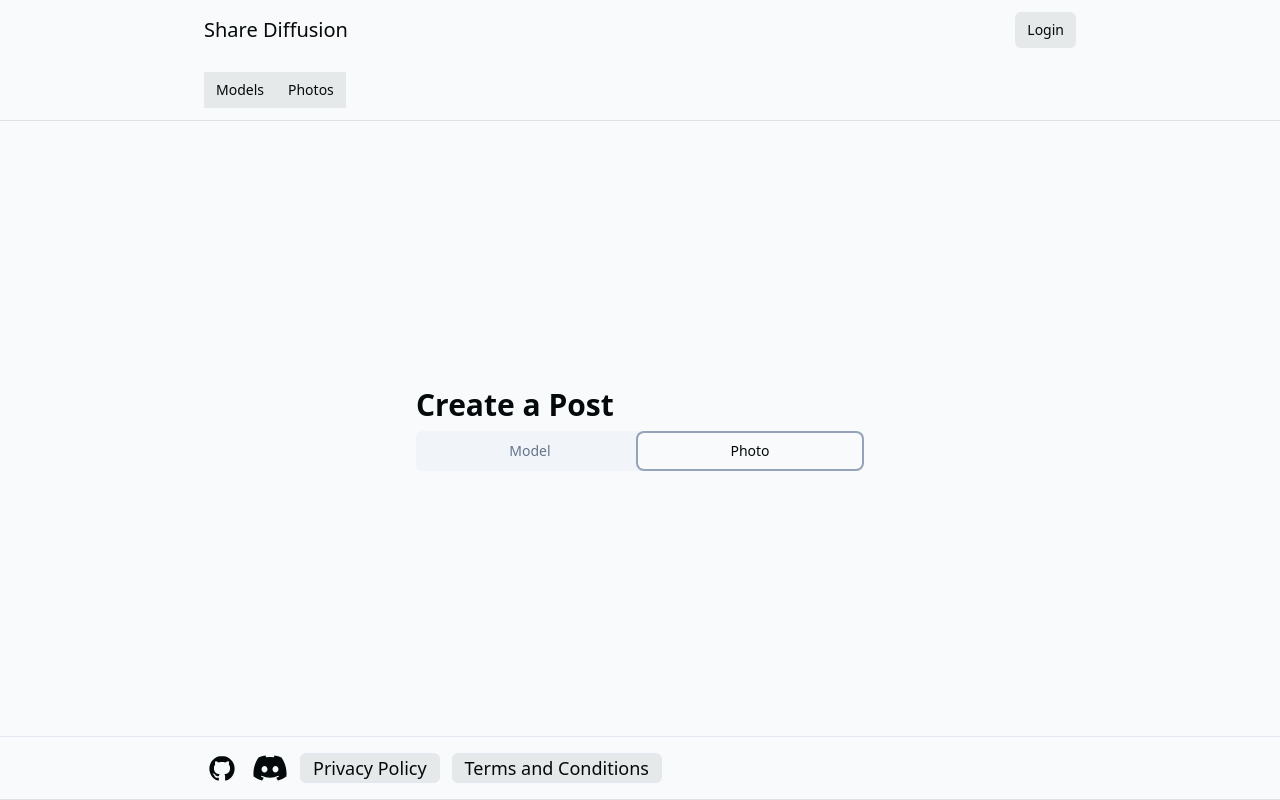
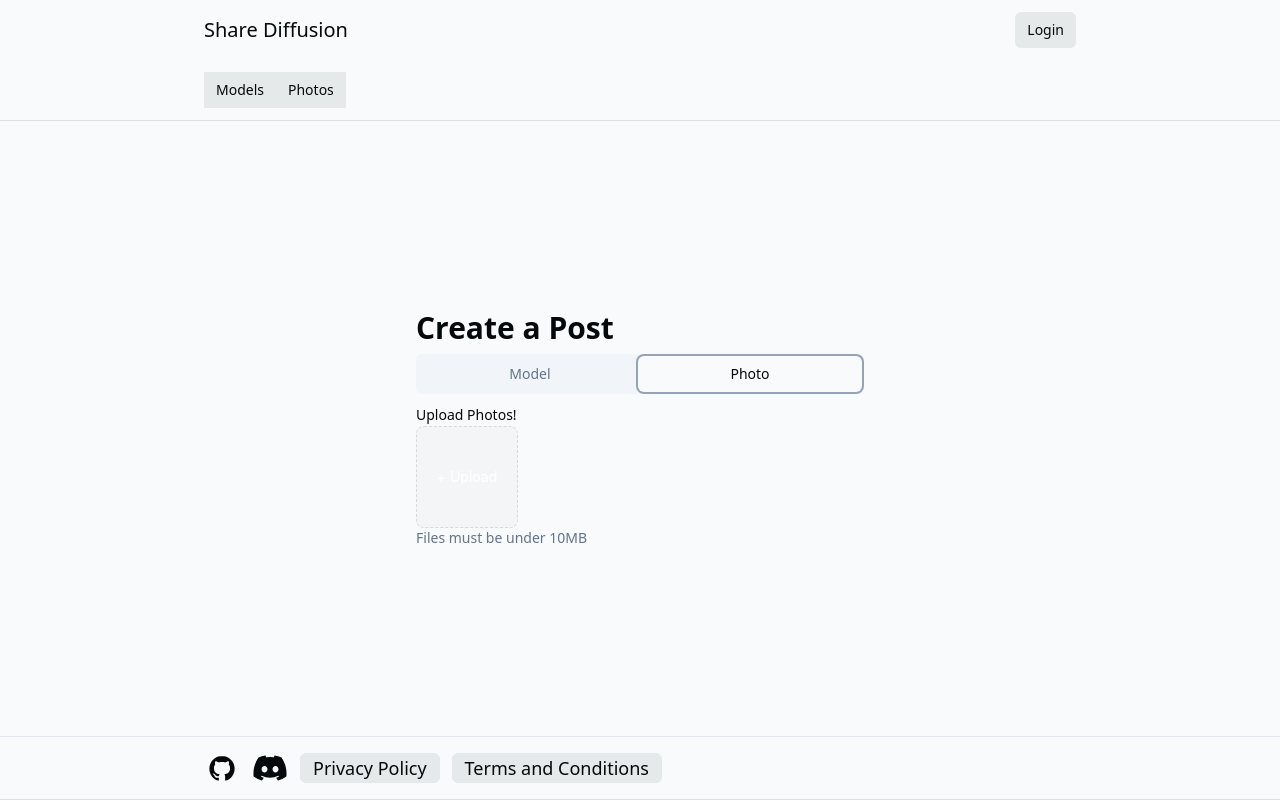
Before and after one commit to killacan/sharediffusion, a Next.js app: page /createpost in a window 1280 px wide. Both pictures are taken after a click on the tab "Photo". Built offline with nearby package versions, Linux system fonts and the light colour scheme; no server answers; what backblaze-b2 would draw is missing.

Commit message:
add create photo post

```diff
--- a/app/_components/schemas.tsx
+++ b/app/_components/schemas.tsx
@@ -27,7 +27,7 @@ export const updatePostSchema = z.object({
     description: z.string(),
 })
 
-const maxFileSize = 1024 * 1024 * 5 // 5MB
+const maxFileSize = 1024 * 1024 * 10 // 5MB
 
 function checkFileType(file: File) {
     if (file?.name) {
@@ -57,6 +57,12 @@ export const signinFormSchema = z.object({
     password: z.string().min(8, {
         message: 'Password must be at least 8 characters long'
     }),
+  })
+
+  export const imgUploadSchema = z.object({
+    file: z.any().refine((file) => file.size < maxFileSize, "File must be less than 10MB" )
+    .refine((file) => checkFileType(file), "File must be a .png or .jpg"),
+
   })
 
   export const signupFormSchema = z.object({
--- a/app/_components/serveractions.tsx
+++ b/app/_components/serveractions.tsx
@@ -339,12 +339,20 @@ export async function createImg(post_id: number | undefined, name: string) {
 
   const { data: user } = await supabase.auth.getUser()
 
-  if (!user.user || !post_id) {
+  if (!user.user) {
     return redirect('/createpost?message=must be logged in to create a post')
   }
 
   const authorizeResponse = await b2.authorize({})
 
+  // we need to allow people to upload images without creating a post.
+  if (!post_id) {
+    const { data: imgData, error } = await supabase.from('pictures').insert({
+      url: `${authorizeResponse.data.downloadUrl}/file/${bucket}/${name}`,
+      file_name: name,
+      user_id: user.user.id,
+    })
+  } else {
     const { data: imgData, error} = await supabase.from('pictures').insert({
       url: `${authorizeResponse.data.downloadUrl}/file/${bucket}/${name}`,
       post_id,
@@ -356,6 +364,8 @@ export async function createImg(post_id: number | undefined, name: string) {
       console.log(error)
       return redirect('/createpost?message=Could not create img')
     }
+  }
+
 
 }
 
--- a/app/createpost/page.tsx
+++ b/app/createpost/page.tsx
@@ -17,7 +17,7 @@ import { Tabs, TabsContent, TabsList, TabsTrigger } from "../_components/ui/tabs
 import { Input } from "../_components/ui/input"
 import FormButton from "../_components/ui/formButton"
 import { Textarea } from "../_components/ui/textarea"
-import { createPostSchema } from '../_components/schemas'
+import { createPostSchema, imgUploadSchema } from '../_components/schemas'
 // import Image from "next/image"
 import { useState } from "react"
 import { twMerge } from "tailwind-merge"
@@ -41,7 +41,7 @@ const acceptedTypes = [
     'image/x-png',
     'image/x-tiff',
     'image/x-xbitmap',
-  ]
+]
 
 export default function PostAModel({
     searchParams,
@@ -63,6 +63,13 @@ export default function PostAModel({
             description: '',
             version: '',
             version_desc: '',
+            file: undefined,
+        }
+    })
+
+    const photoForm = useForm<z.infer<typeof imgUploadSchema>>({
+        resolver: zodResolver(createPostSchema),
+        defaultValues: {
             file: undefined,
         }
     })
@@ -178,6 +185,61 @@ export default function PostAModel({
         }
 
         console.log(values);
+    }
+
+    async function handleImgSubmit() {
+        if (fileList.length > 0) {
+
+            fileList.forEach(async (file) => {
+                const fileContent = await file.originFileObj?.arrayBuffer();
+                // check to make sure we have the file and it's not empty
+                if (!file.originFileObj || !file.type || !file.size || !fileContent) {
+                    console.log("no file or error with file")
+                    return
+                }
+                // Get the signed URL for uploading the file
+                const signedURLResult = await getSignedURL(file.type, file.size);
+
+                if (signedURLResult.failure || !signedURLResult.success) {
+                    console.log(signedURLResult.failure);
+                } else {
+                    const signedURL = signedURLResult.success.url;
+                    const hashBuffer = await crypto.subtle.digest('SHA-1', fileContent);
+                    const hashArray = Array.from(new Uint8Array(hashBuffer));
+                    const hashHex = hashArray
+                        .map((b) => b.toString(16).padStart(2, "0"))
+                        .join("");
+                    // Upload the file using the signed URL
+                    try {
+                        const name = generateFileName()
+
+                        const response = await fetch(signedURL, {
+                            method: 'POST',
+                            mode: 'cors',
+                            body: file.originFileObj, // File object
+                            headers: {
+                                'Content-Type': file.type, // Mime type of the file
+                                'authorization': signedURLResult.success.authorizationToken,
+                                "X-Bz-File-Name": name,
+                                "X-Bz-Content-Sha1": hashHex,
+                            }
+                        });
+
+                        // this is what adds the img to the DB
+                        createImg(undefined, name)
+
+                        if (response.ok) {
+                            console.log('File uploaded successfully!');
+                        } else {
+                            console.error('Failed to upload file:', response.statusText);
+                        }
+                    } catch (error) {
+                        console.error('Error uploading file:', error);
+                    }
+                }
+            })
+
+        }
     }
 
     // function handleFileChange(event: React.ChangeEvent<HTMLInputElement>) {
@@ -306,9 +368,26 @@ export default function PostAModel({
                     </form>
                     </Form>
                 </TabsContent>
-                <TabsContent value="model" className='animate-in'>
-
-                </TabsContent>
+                <Form {...photoForm}>
+                    <form onSubmit={form.handleSubmit(handleImgSubmit)} className="space-y-8">
+                        <TabsContent value="photo" className='animate-in'>
+                        <FormLabel>Upload Photos!</FormLabel>
+                            <Upload
+                                // action="https://run.mocky.io/v3/435e224c-44fb-4773-9faf-380c5e6a2188"
+                                listType="picture-card"
+                                fileList={fileList}
+                                onChange={onChange}
+                                onPreview={onPreview}
+                            >
+                                {fileList.length < 5 && <p className="text-white">+ Upload</p>}
+                            </Upload>
+                            <FormDescription>
+                                Files must be under 10MB
+                            </FormDescription>
+                            {fileError && <FormMessage >{fileError}</FormMessage>}
+                        </TabsContent>
+                    </form>
+                </Form>
             </Tabs>
         </div>
       )
```
Lines whose indentation alone changed are shown as unchanged.
